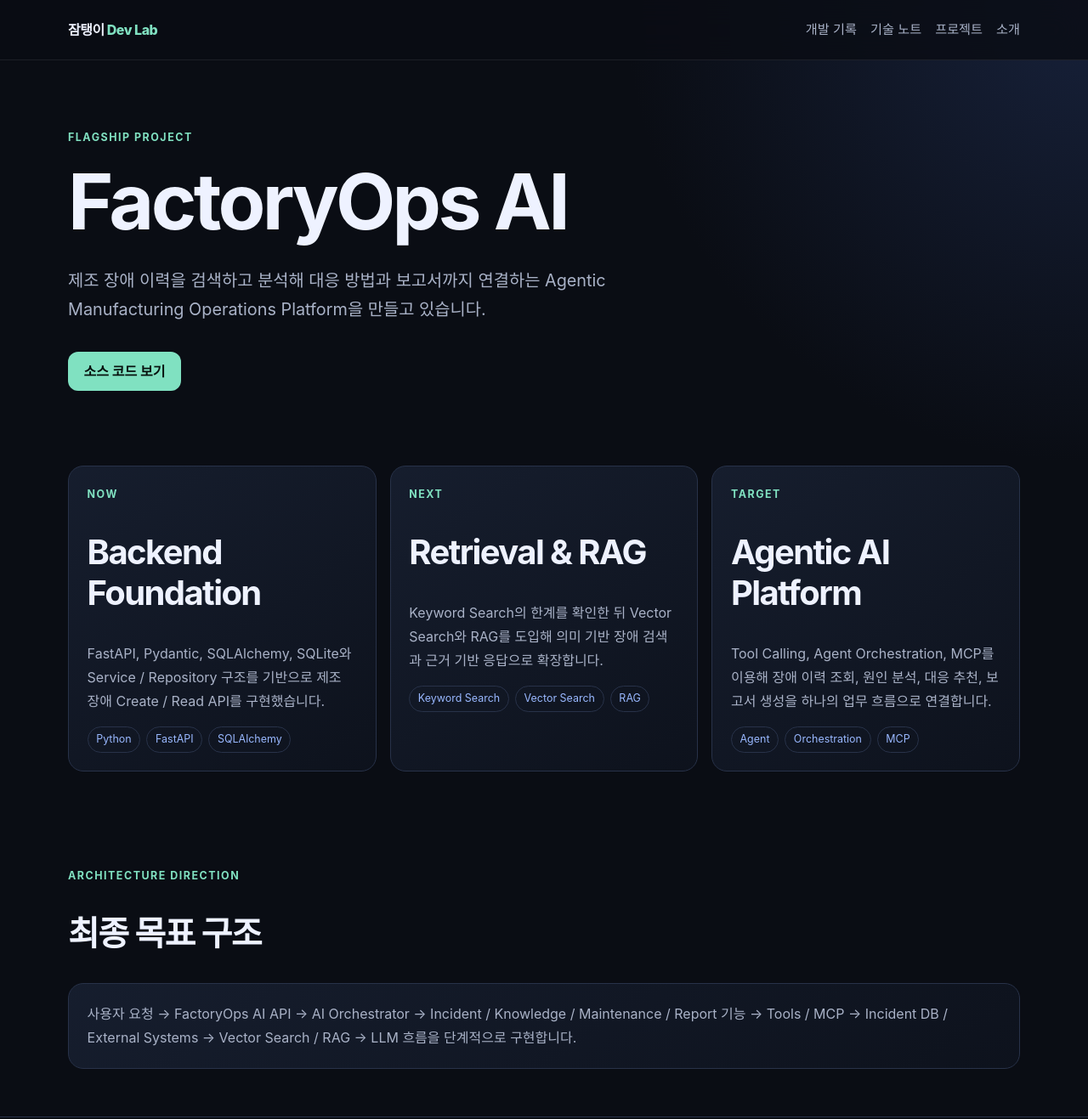
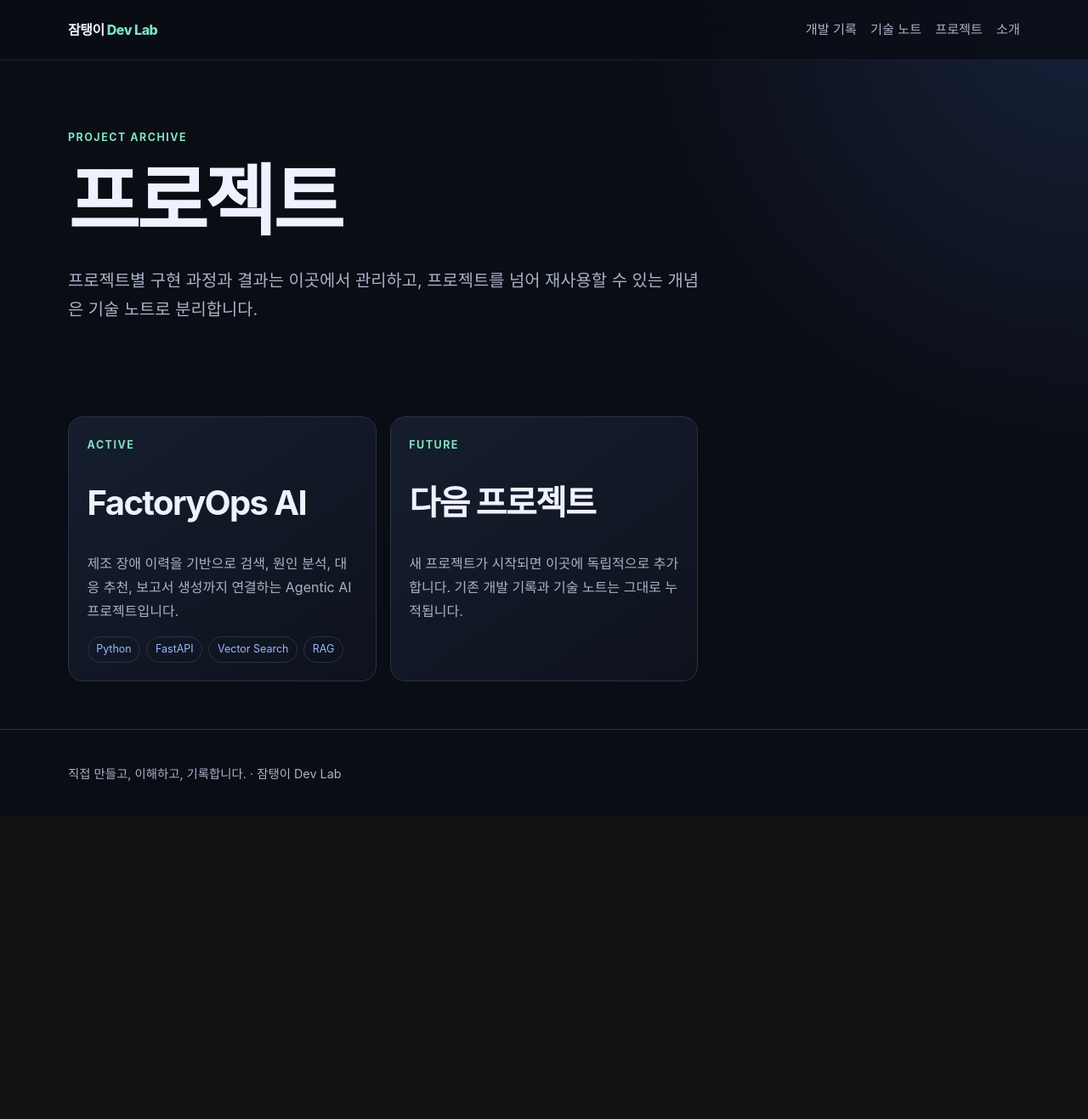
Before and after one commit to jaedark/jamtaeng-dev-lab, an Astro site: page /jamtaeng-dev-lab/projects in a window 1280 px wide. Shown: the top 1317 px of the page at 85% size. After the commit the page ends 961 px from the top, so only its background shows below. Built offline with nearby package versions, Linux system fonts and the light colour scheme; Astro itself is replaced by a stand-in of ours.

Commit message:
refactor: generalize project archive

```diff
--- a/src/pages/projects/index.astro
+++ b/src/pages/projects/index.astro
@@ -1,44 +1,16 @@
 ---
 import BaseLayout from '../../layouts/BaseLayout.astro';
 ---
-<BaseLayout title="프로젝트 | 잠탱이 Dev Lab" description="FactoryOps AI의 구현 현황과 기술 로드맵을 정리합니다.">
+<BaseLayout title="프로젝트 | 잠탱이 Dev Lab" description="진행한 프로젝트와 각 프로젝트에서 검증한 기술을 정리합니다.">
   <header class="page-head container">
-    <div class="eyebrow">Flagship Project</div>
-    <h1>FactoryOps AI</h1>
-    <p class="lead">제조 장애 이력을 검색하고 분석해 대응 방법과 보고서까지 연결하는 Agentic Manufacturing Operations Platform을 만들고 있습니다.</p>
-    <div class="actions">
-      <a class="button primary" href="https://github.com/jaedark/factoryops-ai" target="_blank" rel="noreferrer">소스 코드 보기</a>
-    </div>
+    <div class="eyebrow">Project Archive</div>
+    <h1>프로젝트</h1>
+    <p class="lead">프로젝트별 구현 과정과 결과는 이곳에서 관리하고, 프로젝트를 넘어 재사용할 수 있는 개념은 기술 노트로 분리합니다.</p>
   </header>
-
   <section class="section container">
     <div class="grid">
-      <article class="card">
-        <div class="eyebrow">Now</div>
-        <h2>Backend Foundation</h2>
-        <p>FastAPI, Pydantic, SQLAlchemy, SQLite와 Service / Repository 구조를 기반으로 제조 장애 Create / Read API를 구현했습니다.</p>
-        <div class="tags"><span class="tag">Python</span><span class="tag">FastAPI</span><span class="tag">SQLAlchemy</span></div>
-      </article>
-      <article class="card">
-        <div class="eyebrow">Next</div>
-        <h2>Retrieval & RAG</h2>
-        <p>Keyword Search의 한계를 확인한 뒤 Vector Search와 RAG를 도입해 의미 기반 장애 검색과 근거 기반 응답으로 확장합니다.</p>
-        <div class="tags"><span class="tag">Keyword Search</span><span class="tag">Vector Search</span><span class="tag">RAG</span></div>
-      </article>
-      <article class="card">
-        <div class="eyebrow">Target</div>
-        <h2>Agentic AI Platform</h2>
-        <p>Tool Calling, Agent Orchestration, MCP를 이용해 장애 이력 조회, 원인 분석, 대응 추천, 보고서 생성을 하나의 업무 흐름으로 연결합니다.</p>
-        <div class="tags"><span class="tag">Agent</span><span class="tag">Orchestration</span><span class="tag">MCP</span></div>
-      </article>
+      <article class="card"><div class="eyebrow">Active</div><h2>FactoryOps AI</h2><p>제조 장애 이력을 기반으로 검색, 원인 분석, 대응 추천, 보고서 생성까지 연결하는 Agentic AI 프로젝트입니다.</p><div class="tags"><span class="tag">Python</span><span class="tag">FastAPI</span><span class="tag">Vector Search</span><span class="tag">RAG</span></div></article>
+      <article class="card"><div class="eyebrow">Future</div><h2>다음 프로젝트</h2><p>새 프로젝트가 시작되면 이곳에 독립적으로 추가합니다. 기존 개발 기록과 기술 노트는 그대로 누적됩니다.</p></article>
     </div>
   </section>
-
-  <section class="section container">
-    <div class="eyebrow">Architecture Direction</div>
-    <h2>최종 목표 구조</h2>
-    <article class="card">
-      <p>사용자 요청 → FactoryOps AI API → AI Orchestrator → Incident / Knowledge / Maintenance / Report 기능 → Tools / MCP → Incident DB / External Systems → Vector Search / RAG → LLM 흐름을 단계적으로 구현합니다.</p>
-    </article>
-  </section>
 </BaseLayout>
```
